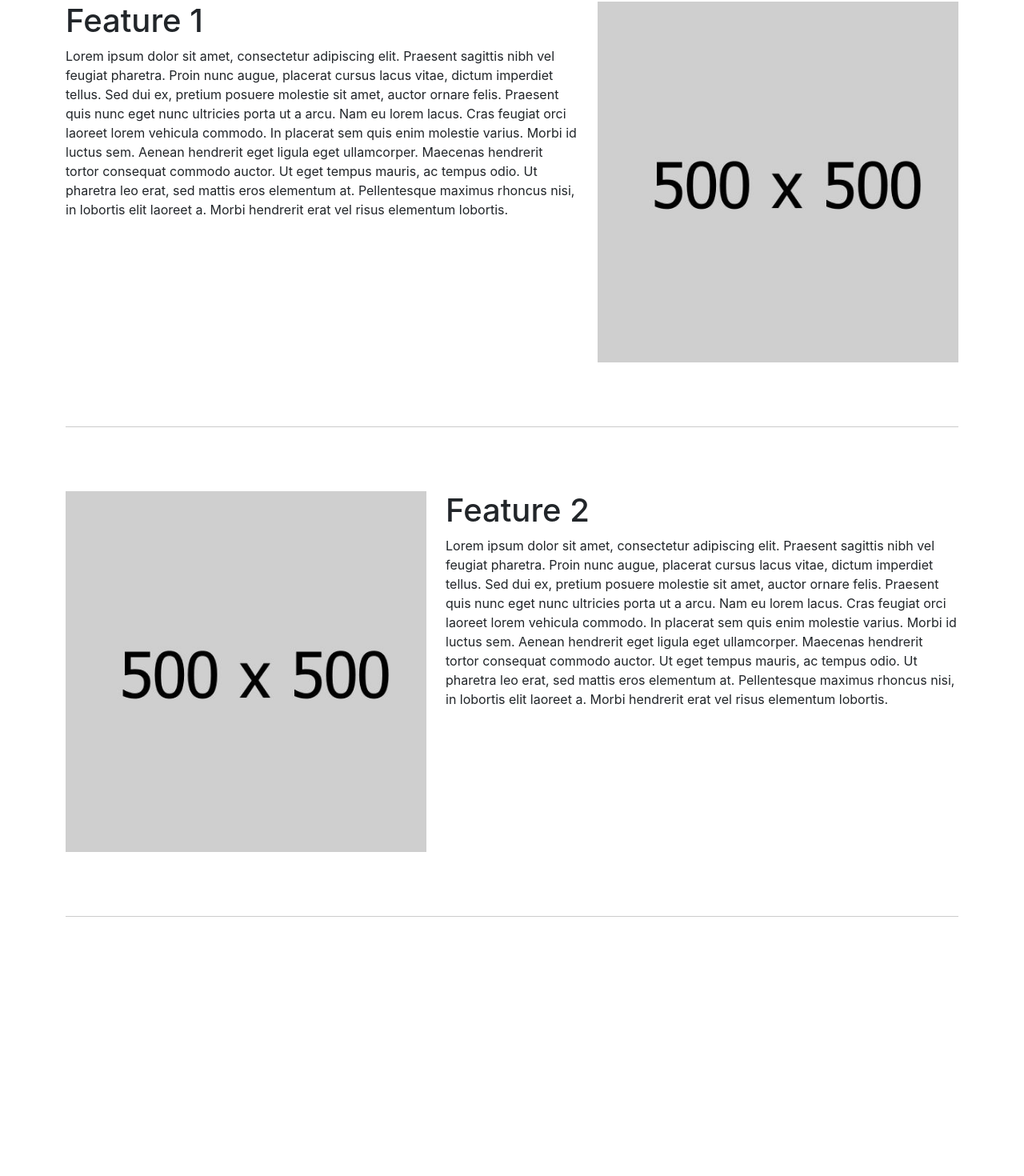
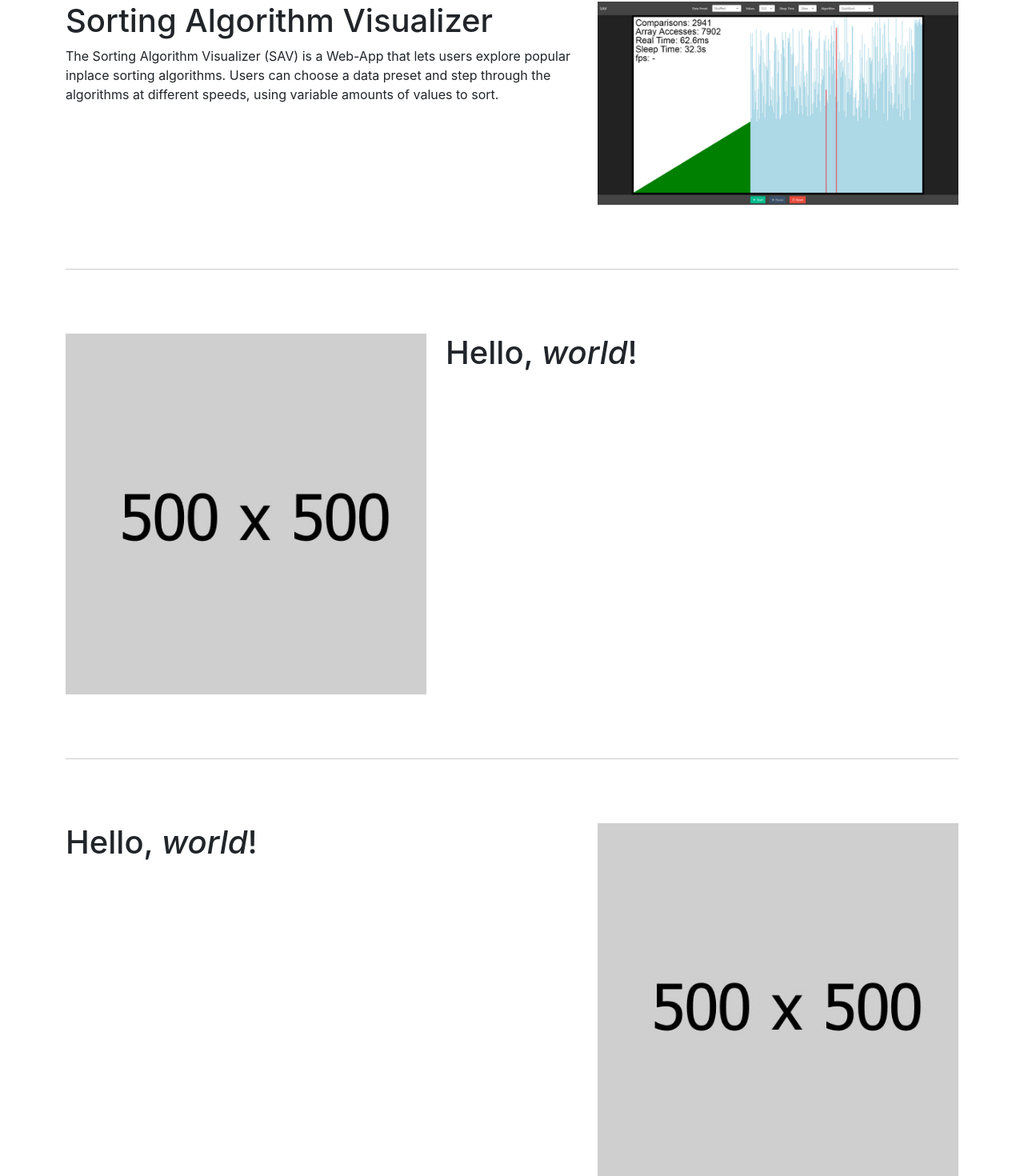
Before and after one commit to nimeji/nimeji.github.io, a React (Create React App) app: page / in a window 1280 px wide. Shown: the part 159-1629 px from the top of the page at 80% size. Before the commit the page ends 1385 px from the top, so only its background shows below. Built offline with nearby package versions, Linux system fonts and the light colour scheme.

Commit message:
added markdown support to feature component, include placeholder and sav summary

```diff
--- /dev/null
+++ b/public/content/sav-summary.md
@@ -0,0 +1,2 @@
+# Sorting Algorithm Visualizer
+The Sorting Algorithm Visualizer (SAV) is a Web-App that lets users explore popular inplace sorting algorithms. Users can choose a data preset and step through the algorithms at different speeds, using variable amounts of values to sort.
--- /dev/null
+++ b/public/content/test.md
@@ -0,0 +1 @@
+# Hello, *world*!
--- a/src/components/App/App.tsx
+++ b/src/components/App/App.tsx
@@ -3,19 +3,20 @@ import './App.css';
 import { Container } from 'react-bootstrap';
 import Feature from '../Feature/Feature';
 import Divider from '../Divider/Divider';
+import websites from '../../websites';
 
 function App() {
   return (
     <Container>
       <Divider />
-      <Feature title="Feature 1">
-      Lorem ipsum dolor sit amet, consectetur adipiscing elit. Praesent sagittis nibh vel feugiat pharetra. Proin nunc augue, placerat cursus lacus vitae, dictum imperdiet tellus. Sed dui ex, pretium posuere molestie sit amet, auctor ornare felis. Praesent quis nunc eget nunc ultricies porta ut a arcu. Nam eu lorem lacus. Cras feugiat orci laoreet lorem vehicula commodo. In placerat sem quis enim molestie varius. Morbi id luctus sem. Aenean hendrerit eget ligula eget ullamcorper. Maecenas hendrerit tortor consequat commodo auctor. Ut eget tempus mauris, ac tempus odio. Ut pharetra leo erat, sed mattis eros elementum at. Pellentesque maximus rhoncus nisi, in lobortis elit laoreet a. Morbi hendrerit erat vel risus elementum lobortis.
-      </Feature>
-      <Divider />
-      <Feature title="Feature 2" left>
-      Lorem ipsum dolor sit amet, consectetur adipiscing elit. Praesent sagittis nibh vel feugiat pharetra. Proin nunc augue, placerat cursus lacus vitae, dictum imperdiet tellus. Sed dui ex, pretium posuere molestie sit amet, auctor ornare felis. Praesent quis nunc eget nunc ultricies porta ut a arcu. Nam eu lorem lacus. Cras feugiat orci laoreet lorem vehicula commodo. In placerat sem quis enim molestie varius. Morbi id luctus sem. Aenean hendrerit eget ligula eget ullamcorper. Maecenas hendrerit tortor consequat commodo auctor. Ut eget tempus mauris, ac tempus odio. Ut pharetra leo erat, sed mattis eros elementum at. Pellentesque maximus rhoncus nisi, in lobortis elit laoreet a. Morbi hendrerit erat vel risus elementum lobortis.
-      </Feature>
-      <Divider />
+      {
+        websites.map((website, i) => (
+          <>
+            <Feature summaryPath={website.summary} img={website.img} left={i % 2 === 1}/>
+            <Divider />
+          </>
+        ))
+      }
     </Container>
   );
 }
--- a/src/components/Feature/Feature.tsx
+++ b/src/components/Feature/Feature.tsx
@@ -1,15 +1,27 @@
-import { ReactNode } from "react";
+import { useEffect, useState } from "react";
 import { Col, Row } from "react-bootstrap";
 import styles from './Feature.module.scss';
+import ReactMarkdown from 'react-markdown';
 
 type FeatureProps = {
-  children?: ReactNode;
-  title?: string;
+  summaryPath?: string;
+  detailsPath?: string;
   img?: string;
   left?: boolean;
 }
 
-export default function Feature({children, title, img="500x500.jpg", left=false}: FeatureProps) {
+export default function Feature({summaryPath, detailsPath, img="500x500.jpg", left=false}: FeatureProps) {
+  const [summary, setSummary] = useState('');
+  const [details, setDetails] = useState('');
+
+  useEffect(() => {
+    if(summaryPath) fetch(summaryPath).then(r => r.text()).then(text => setSummary(text));
+  }, [summaryPath]);
+
+  useEffect(() => {
+    if(detailsPath) fetch(detailsPath).then(r => r.text()).then(text => setDetails(text));
+  }, [detailsPath]);
+
   const imageColumn = (
     <Col md="5" className={styles['img-container']}>
       <img src={img} alt=""  className={styles['img']}/>
@@ -20,10 +32,7 @@ export default function Feature({children, title, img="500x500.jpg", left=false}
     <Row>
       {left ? imageColumn : undefined}
       <Col md="7">
-        <h1>
-          {title}
-        </h1>
-        {children}
+        <ReactMarkdown>{summary}</ReactMarkdown>
       </Col>
       {left ? undefined : imageColumn}
     </Row>
--- /dev/null
+++ b/src/websites.ts
@@ -0,0 +1,22 @@
+type Website = {
+  summary?: string;
+  details?: string;
+  img?: string;
+}
+
+const websites: Website[] = [
+  {
+    summary: 'content/sav-summary.md',
+    img: 'content/sav.png',
+  },
+  {
+    summary: 'content/test.md',
+    img: '500x500.jpg',
+  },
+  {
+    summary: 'content/test.md',
+    img: '500x500.jpg',
+  }
+]
+
+export default websites;
```
Also changed, not shown: public/content/sav.png (added).
